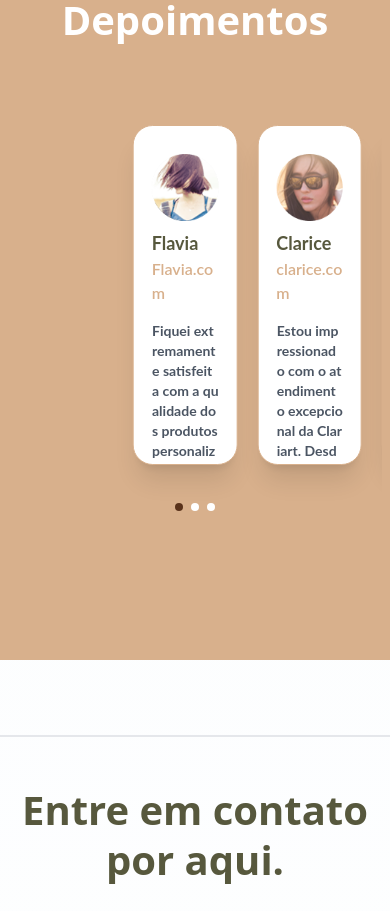
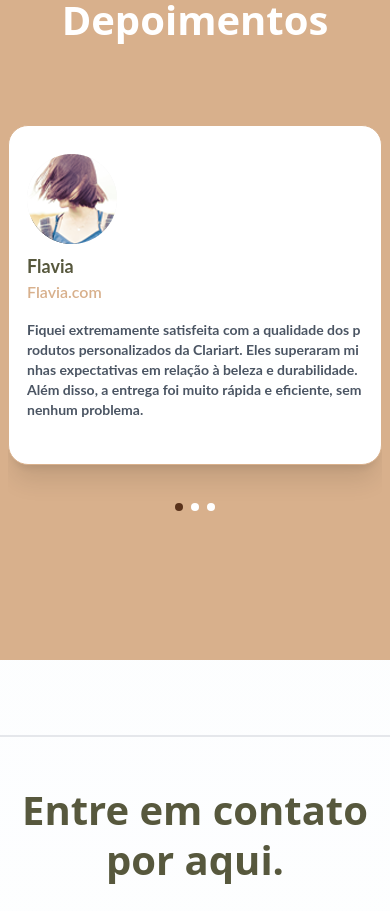
Before and after one commit to ismv00/landingPageWithTailwind, a React (Vite) app: page / in a window 390 px wide. Shown: the part 3620-4531 px from the top of the page. Built offline with nearby package versions, Linux system fonts and the light colour scheme.

Commit message:
fix:responsividade testimonials

```diff
--- a/src/components/TestimonialSlider.tsx
+++ b/src/components/TestimonialSlider.tsx
@@ -20,6 +20,17 @@ export function TestimonialSlider() {
       pagination={{
         clickable: true,
       }}
+      breakpoints={{
+        640: {
+          slidesPerView: 1,
+        },
+        768: {
+          slidesPerView: 2,
+        },
+        1024: {
+          slidesPerView: 3,
+        },
+      }}
       modules={[Pagination]}
       className="mySwiper"
     >
@@ -30,7 +41,7 @@ export function TestimonialSlider() {
           // slide
           <SwiperSlide
             key={index}
-            className="flex-1 bg-white rounded-[20px] border border-accent-primary xl:max-w-[645px] max-h-[340px] pt-[20px] px-[18px] xl:px-[50px] pb-[50px] flex items-start gap-x-[20px] shadow-xl overflow-hidden break-all sm:max-w-[500px]"
+            className=" bg-white rounded-[20px] border border-accent-primary xl:max-w-[645px] max-h-[340px] pt-[20px] px-[18px] xl:px-[50px] pb-[50px] flex items-start gap-x-[20px] shadow-xl overflow-hidden break-all "
           >
             {/* avatar image */}
             <img src={image} alt="" className="my-2" />
```
